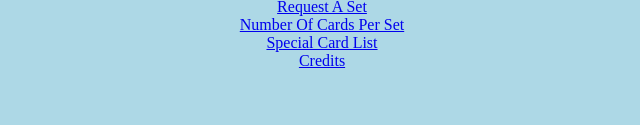
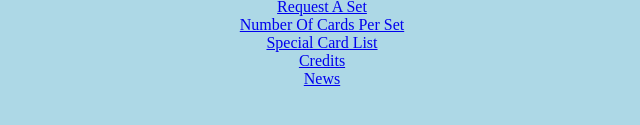
Before and after one commit to ShlubluFR/pokemonpackopener, a plain HTML site: page index.html in a window 1280 px wide. Shown: the part 195-320 px from the top of the page, 318-958 px from the left. Drawn offline with Linux system fonts and the light colour scheme.

Commit message:
Update index.html

```diff
--- a/index.html
+++ b/index.html
@@ -25,5 +25,7 @@
 <a href="specialcards.html">Special Card List</a>
     </br>
         <a href="credits.html">Credits</a>
+</br>
+<a href="news.html">News</a>
     </body>
 </html>
```
